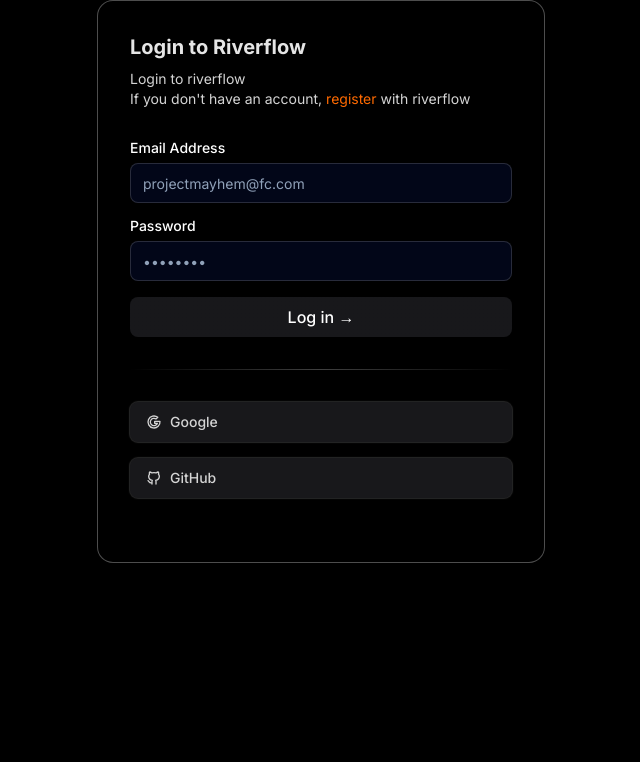
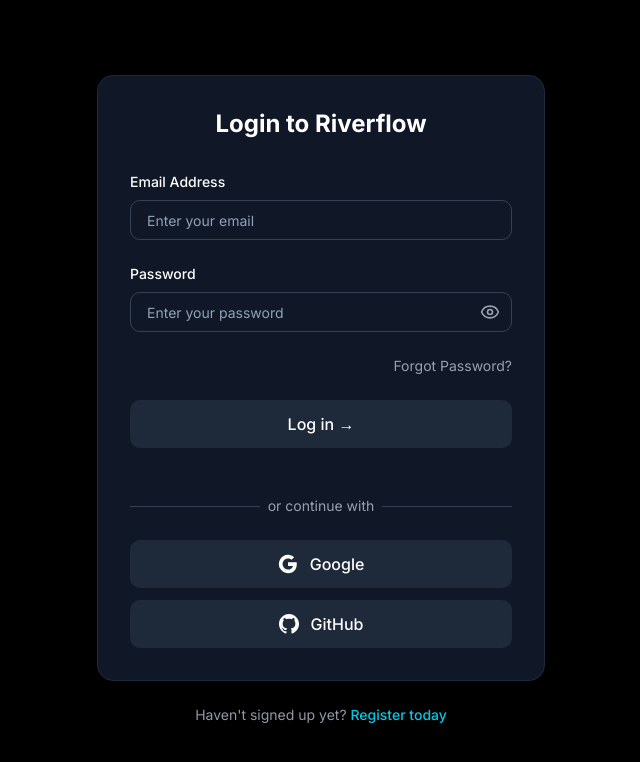
Before and after one commit to thegobindadas/StackOverflow-Appwrite, a Next.js app: page /login in a window 1280 px wide. Shown: the top 762 px of the page, without its empty margins (319-959 px from the left). Built offline with nearby package versions, Linux system fonts and the light colour scheme; no server answers.

Commit message:
update login page

```diff
--- a/src/app/(auth)/login/page.tsx
+++ b/src/app/(auth)/login/page.tsx
@@ -1,15 +1,14 @@
 "use client";
 
-import React, { useState} from "react";
+import React, { useState, useEffect} from "react";
 import { useAuthStore } from "@/store/Auth";
-import { IconBrandGithub, IconBrandGoogle } from "@tabler/icons-react";
+
 import { AppwriteException } from "appwrite";
 import { Label } from "@/components/ui/label";
 import { Input } from "@/components/ui/input";
 import { cn } from "@/lib/utils";
 import Link from "next/link";
-
-
+import { Eye, EyeOff } from "lucide-react";
 
 const BottomGradient = () => {
     return (
@@ -19,7 +18,6 @@
         </>
     );
 };
-
 
 const LabelInputContainer = ({
     children,
@@ -31,12 +29,19 @@
     return <div className={cn("flex w-full flex-col space-y-2", className)}>{children}</div>;
 };
 
-
-function LoginPage() {
+export default function Login() {
 
     const { login } = useAuthStore();
     const [isLoading, setIsLoading] = useState(false);
     const [error, setError] = useState("");
+    const [showPassword, setShowPassword] = useState(false);
+
+
+
+
+    const togglePasswordVisibility = () => {
+        setShowPassword(!showPassword);
+    };
 
 
     const handleSubmit = async (e: React.FormEvent<HTMLFormElement>) => {
@@ -46,8 +51,8 @@
 
         try {
             const formData = new FormData(e.currentTarget);
-            const email = formData.get("email");
-            const password = formData.get("password");
+            const email = formData.get("email")?.toString().trim();;
+            const password = formData.get("password")?.toString().trim();;
 
             if (!email || !password) {
                 setError(() => "Please fill out all fields.");
@@ -56,6 +61,7 @@
 
 
             const response = await login(email.toString().trim(), password.toString().trim());
+            console.log(response)
 
             if (response.error) {
                 setError(() => response.error!.message);
@@ -69,85 +75,148 @@
     }
 
 
+
     return (
-        <div className="mx-auto w-full max-w-md rounded-none border border-solid border-white/30 bg-white p-4 shadow-input dark:bg-black md:rounded-2xl md:p-8">
-            <h2 className="text-xl font-bold text-neutral-800 dark:text-neutral-200">
-                Login to Riverflow
-            </h2>
-            <p className="mt-2 max-w-sm text-sm text-neutral-600 dark:text-neutral-300">
-                Login to riverflow
-                <br /> If you don&apos;t have an account,{" "}
-                <Link href="/register" className="text-orange-500 hover:underline">
-                    register
-                </Link>{" "}
-                with riverflow
-            </p>
+        <div className="min-h-screen bg-black flex items-center justify-center p-4">
+            <div className="max-w-md w-full">
+                {/* Main Login Card */}
+                <div className="bg-gray-900 bg-opacity-50 backdrop-blur-sm rounded-2xl border border-gray-800 p-8 shadow-2xl">
+                    <div className="text-center mb-8">
+                        <h1 className="text-2xl font-bold text-white mb-6">Login to Riverflow</h1>
 
+                        {/* Error Display */}
                         {error && (
-                <p className="mt-8 text-center text-sm text-red-500 dark:text-red-400">{error}</p>
+                            <div className="mb-4 p-3 rounded-lg bg-red-900/20 border border-red-800/50 backdrop-blur-sm">
+                                <p className="text-red-400 text-sm font-medium">{error}</p>
+                            </div>
                         )}
-            <form className="my-8" onSubmit={handleSubmit}>
-                <LabelInputContainer className="mb-4">
-                    <Label htmlFor="email">Email Address</Label>
+                    </div>
+
+                    <form className="space-y-6" onSubmit={handleSubmit}>
+                        {/* Email Field */}
+                        <LabelInputContainer>
+                            <Label htmlFor="email" className="block text-sm font-medium text-white mb-2">
+                                Email Address
+                            </Label>
                             <Input
-                        className="text-black"
                                 id="email"
+                                type="email"
                                 name="email"
-                        placeholder="projectmayhem@fc.com"
-                        type="email"
-                    />
-                </LabelInputContainer>
-                <LabelInputContainer className="mb-4">
-                    <Label htmlFor="password">Password</Label>
-                    <Input
-                        className="text-black"
-                        id="password"
-                        name="password"
-                        placeholder="••••••••"
-                        type="password"
+                                className="w-full px-4 py-3 bg-gray-800 bg-opacity-50 border border-gray-700 rounded-lg text-white placeholder-gray-400 focus:outline-none focus:ring-2 focus:ring-cyan-500 focus:border-transparent transition-all duration-200"
+                                placeholder="Enter your email"
                             />
                         </LabelInputContainer>
 
+                        {/* Password Field */}
+                        <LabelInputContainer>
+                            <Label htmlFor="password" className="block text-sm font-medium text-white mb-2">
+                                Password
+                            </Label>
+                            <div className="relative">
+                                <Input
+                                    id="password"
+                                    name="password"
+                                    type={showPassword ? "text" : "password"}
+                                    className="w-full px-4 py-3 pr-12 bg-gray-800 bg-opacity-50 border border-gray-700 rounded-lg text-white placeholder-gray-400 focus:outline-none focus:ring-2 focus:ring-cyan-500 focus:border-transparent transition-all duration-200"
+                                    placeholder="Enter your password"
+                                />
                                 <button
-                    className="group/btn relative block h-10 w-full rounded-md bg-gradient-to-br from-black to-neutral-600 font-medium text-white shadow-[0px_1px_0px_0px_#ffffff40_inset,0px_-1px_0px_0px_#ffffff40_inset] dark:bg-zinc-800 dark:from-zinc-900 dark:to-zinc-900 dark:shadow-[0px_1px_0px_0px_var(--zinc-800)_inset,0px_-1px_0px_0px_var(--zinc-800)_inset]"
+                                    type="button"
+                                    onClick={togglePasswordVisibility}
+                                    className="absolute right-3 top-1/2 transform -translate-y-1/2 text-gray-400 hover:text-white transition-colors duration-200 focus:outline-none focus:text-white"
+                                    aria-label={showPassword ? "Hide password" : "Show password"}
+                                >
+                                    {showPassword ? (
+                                        <EyeOff className="h-5 w-5" />
+                                    ) : (
+                                        <Eye className="h-5 w-5" />
+                                    )}
+                                </button>
+                            </div>
+                        </LabelInputContainer>
+
+                        {/* Forgot Password Link */}
+                        <div className="flex justify-end">
+                            <Link
+                                href="/forgot-password"
+                                className="text-sm text-gray-400 hover:text-cyan-400 transition-colors duration-200 focus:outline-none focus:text-cyan-400"
+                            >
+                                Forgot Password?
+                            </Link>
+                        </div>
+
+                        {/* Login Button */}
+                        <button
                             type="submit"
                             disabled={isLoading}
+                            className="relative group/btn w-full bg-gray-800 hover:bg-gray-700 text-white font-medium py-3 px-4 rounded-lg transition-colors duration-200 focus:outline-none focus:ring-2 focus:ring-cyan-500 focus:ring-offset-2 focus:ring-offset-gray-900"
                         >
-                    Log in &rarr;
+                            {isLoading ? "Logging in..." : "Log in →"}
                             <BottomGradient />
                         </button>
 
-                <div className="my-8 h-[1px] w-full bg-gradient-to-r from-transparent via-neutral-300 to-transparent dark:via-neutral-700" />
+                        {/* Divider */}
+                        <div className="relative my-6">
+                            <div className="absolute inset-0 flex items-center">
+                                <div className="w-full border-t border-gray-700"></div>
+                            </div>
+                            <div className="relative flex justify-center text-sm">
+                                <span className="px-2 bg-gray-900 text-gray-400">or continue with</span>
+                            </div>
+                        </div>
 
-                <div className="flex flex-col space-y-4">
+                        {/* Social Login Buttons */}
+                        <div className="space-y-3">
                             <button
-                        className="group/btn relative flex h-10 w-full items-center justify-start space-x-2 rounded-md bg-gray-50 px-4 font-medium text-black shadow-input dark:bg-zinc-900 dark:shadow-[0px_0px_1px_1px_var(--neutral-800)]"
                                 type="button"
-                        disabled={isLoading}
+                                className="relative group/btn w-full bg-gray-800 hover:bg-gray-700 text-white font-medium py-3 px-4 rounded-lg transition-colors duration-200 focus:outline-none focus:ring-2 focus:ring-cyan-500 focus:ring-offset-2 focus:ring-offset-gray-900 flex items-center justify-center gap-3"
                             >
-                        <IconBrandGoogle className="h-4 w-4 text-neutral-800 dark:text-neutral-300" />
-                        <span className="text-sm text-neutral-700 dark:text-neutral-300">
+                                <svg className="w-5 h-5" viewBox="0 0 24 24">
+                                    <path
+                                        fill="currentColor"
+                                        d="M22.56 12.25c0-.78-.07-1.53-.2-2.25H12v4.26h5.92c-.26 1.37-1.04 2.53-2.21 3.31v2.77h3.57c2.08-1.92 3.28-4.74 3.28-8.09z"
+                                    />
+                                    <path
+                                        fill="currentColor"
+                                        d="M12 23c2.97 0 5.46-.98 7.28-2.66l-3.57-2.77c-.98.66-2.23 1.06-3.71 1.06-2.86 0-5.29-1.93-6.16-4.53H2.18v2.84C3.99 20.53 7.7 23 12 23z"
+                                    />
+                                    <path
+                                        fill="currentColor"
+                                        d="M5.84 14.09c-.22-.66-.35-1.36-.35-2.09s.13-1.43.35-2.09V7.07H2.18C1.43 8.55 1 10.22 1 12s.43 3.45 1.18 4.93l2.85-2.22.81-.62z"
+                                    />
+                                    <path
+                                        fill="currentColor"
+                                        d="M12 5.38c1.62 0 3.06.56 4.21 1.64l3.15-3.15C17.45 2.09 14.97 1 12 1 7.7 1 3.99 3.47 2.18 7.07l3.66 2.84c.87-2.6 3.3-4.53 6.16-4.53z"
+                                    />
+                                </svg>
                                 Google
-                        </span>
                                 <BottomGradient />
                             </button>
+
                             <button
-                        className="group/btn relative flex h-10 w-full items-center justify-start space-x-2 rounded-md bg-gray-50 px-4 font-medium text-black shadow-input dark:bg-zinc-900 dark:shadow-[0px_0px_1px_1px_var(--neutral-800)]"
                                 type="button"
-                        disabled={isLoading}
+                                className="relative group/btn w-full bg-gray-800 hover:bg-gray-700 text-white font-medium py-3 px-4 rounded-lg transition-colors duration-200 focus:outline-none focus:ring-2 focus:ring-cyan-500 focus:ring-offset-2 focus:ring-offset-gray-900 flex items-center justify-center gap-3"
                             >
-                        <IconBrandGithub className="h-4 w-4 text-neutral-800 dark:text-neutral-300" />
-                        <span className="text-sm text-neutral-700 dark:text-neutral-300">
+                                <svg className="w-5 h-5" fill="currentColor" viewBox="0 0 24 24">
+                                    <path d="M12 0c-6.626 0-12 5.373-12 12 0 5.302 3.438 9.8 8.207 11.387.599.111.793-.261.793-.577v-2.234c-3.338.726-4.033-1.416-4.033-1.416-.546-1.387-1.333-1.756-1.333-1.756-1.089-.745.083-.729.083-.729 1.205.084 1.839 1.237 1.839 1.237 1.07 1.834 2.807 1.304 3.492.997.107-.775.418-1.305.762-1.604-2.665-.305-5.467-1.334-5.467-5.931 0-1.311.469-2.381 1.236-3.221-.124-.303-.535-1.524.117-3.176 0 0 1.008-.322 3.301 1.23.957-.266 1.983-.399 3.003-.404 1.02.005 2.047.138 3.006.404 2.291-1.552 3.297-1.23 3.297-1.23.653 1.653.242 2.874.118 3.176.77.84 1.235 1.911 1.235 3.221 0 4.609-2.807 5.624-5.479 5.921.43.372.823 1.102.823 2.222v3.293c0 .319.192.694.801.576 4.765-1.589 8.199-6.086 8.199-11.386 0-6.627-5.373-12-12-12z"/>
+                                </svg>
                                 GitHub
-                        </span>
                                 <BottomGradient />
                             </button>
                         </div>
                     </form>
                 </div>
+
+                {/* Register Prompt */}
+                <div className="text-center mt-6">
+                    <p className="text-gray-400 text-sm">
+                        Haven't signed up yet?{" "}
+                        <Link href="/register" className="text-cyan-400 hover:text-cyan-300 transition-colors duration-200 font-medium focus:outline-none focus:underline">
+                            Register today
+                        </Link>
+                    </p>
+                </div>
+            </div>
+        </div>
     );
 }
-
-
-
-export default LoginPage
```
Lines whose indentation alone changed are shown as unchanged.
